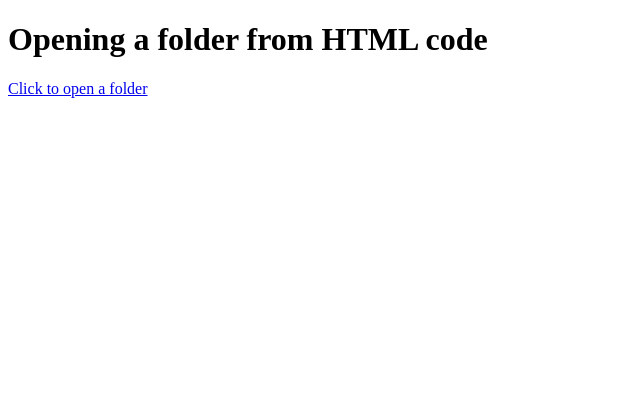
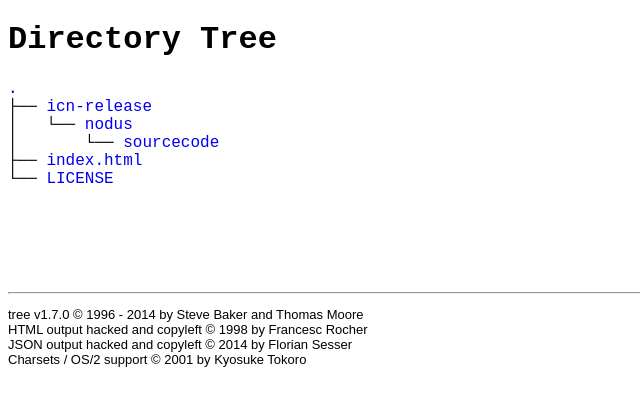
Before and after one commit to akraino-icn/akraino-icn.github.io, a plain HTML site: page index.html in a window 1280 px wide. Shown: the whole page, without its empty margins (0-640 px from the left). Drawn offline with Linux system fonts and the light colour scheme.

Commit message:
using tree for sample
Signed-off-by: Kuralamudhan Ramakrishnan <kuralamudhan.ramakrishnan@intel.com>

```diff
--- a/index.html
+++ b/index.html
@@ -1,10 +1,50 @@
 <!DOCTYPE html>
 <html>
 <head>
-    <title>Sample Code</title>
+ <meta http-equiv="Content-Type" content="text/html; charset=utf-8">
+ <meta name="Author" content="Made by 'tree'">
+ <meta name="GENERATOR" content="$Version: $ tree v1.7.0 (c) 1996 - 2014 by Steve Baker, Thomas Moore, Francesc Rocher, Florian Sesser, Kyosuke Tokoro $">
+ <title>Directory Tree</title>
+ <style type="text/css">
+  <!--
+  BODY { font-family : ariel, monospace, sans-serif; }
+  P { font-weight: normal; font-family : ariel, monospace, sans-serif; color: black; background-color: transparent;}
+  B { font-weight: normal; color: black; background-color: transparent;}
+  A:visited { font-weight : normal; text-decoration : none; background-color : transparent; margin : 0px 0px 0px 0px; padding : 0px 0px 0px 0px; display: inline; }
+  A:link    { font-weight : normal; text-decoration : none; margin : 0px 0px 0px 0px; padding : 0px 0px 0px 0px; display: inline; }
+  A:hover   { color : #000000; font-weight : normal; text-decoration : underline; background-color : yellow; margin : 0px 0px 0px 0px; padding : 0px 0px 0px 0px; display: inline; }
+  A:active  { color : #000000; font-weight: normal; background-color : transparent; margin : 0px 0px 0px 0px; padding : 0px 0px 0px 0px; display: inline; }
+  .VERSION { font-size: small; font-family : arial, sans-serif; }
+  .NORM  { color: black;  background-color: transparent;}
+  .FIFO  { color: purple; background-color: transparent;}
+  .CHAR  { color: yellow; background-color: transparent;}
+  .DIR   { color: blue;   background-color: transparent;}
+  .BLOCK { color: yellow; background-color: transparent;}
+  .LINK  { color: aqua;   background-color: transparent;}
+  .SOCK  { color: fuchsia;background-color: transparent;}
+  .EXEC  { color: green;  background-color: transparent;}
+  -->
+ </style>
 </head>
- <body>
-    <h1>Opening a folder from HTML code</h1>
-    <a href="./icn-release/nodus/sourcecode">Click to open a folder</a>
+<body>
+	<h1>Directory Tree</h1><p>
+	<a href=".">.</a><br>
+	├── <a href="./icn-release/">icn-release</a><br>
+	│   └── <a href="./icn-release/nodus/">nodus</a><br>
+	│   &nbsp;&nbsp;&nbsp; └── <a href="./icn-release/nodus/sourcecode">sourcecode</a><br>
+	├── <a href="./index.html">index.html</a><br>
+	└── <a href="./LICENSE">LICENSE</a><br>
+	<br><br>
+	</p>
+	<p>
+	<br><br>
+	</p>
+	<hr>
+	<p class="VERSION">
+		 tree v1.7.0 © 1996 - 2014 by Steve Baker and Thomas Moore <br>
+		 HTML output hacked and copyleft © 1998 by Francesc Rocher <br>
+		 JSON output hacked and copyleft © 2014 by Florian Sesser <br>
+		 Charsets / OS/2 support © 2001 by Kyosuke Tokoro
+	</p>
 </body>
 </html>
```
